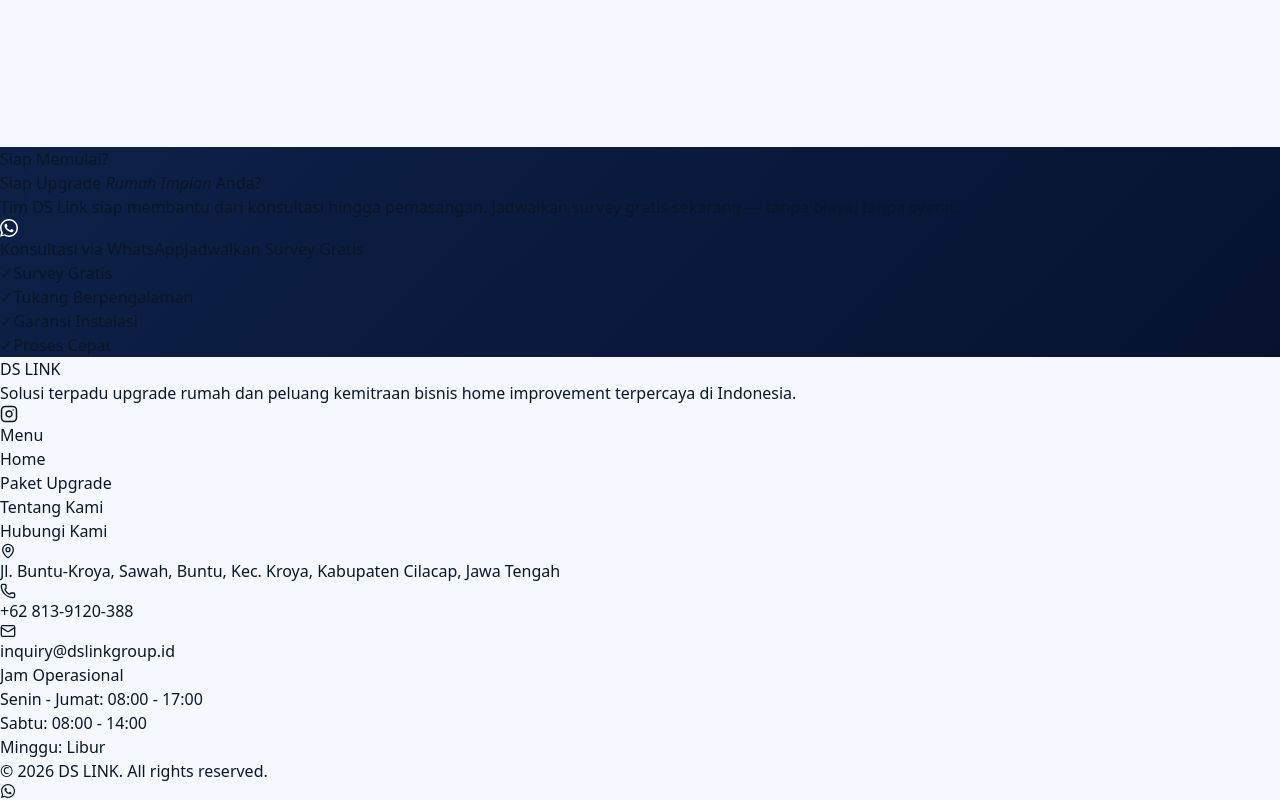
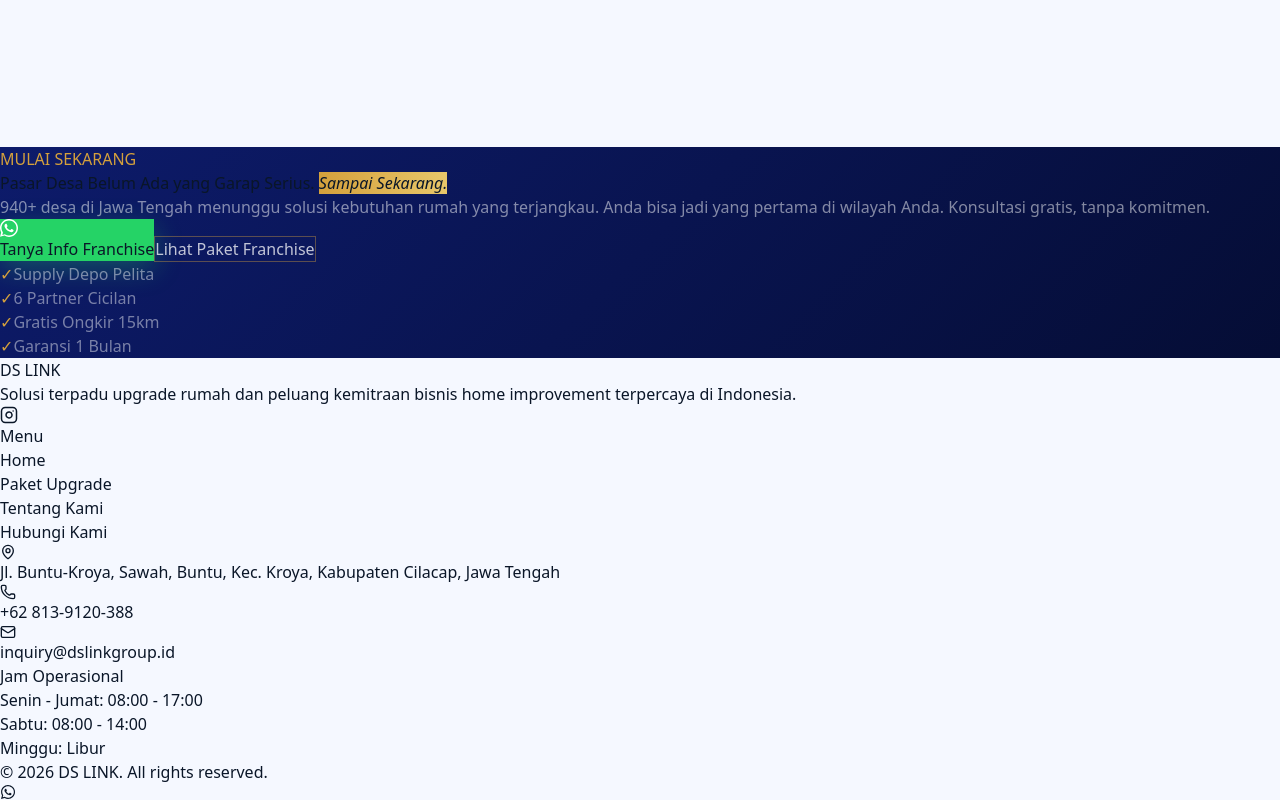
Before and after one commit to NdreNdre/dslink-demo, a React (Vite) app in the folder client/: page /about-us in a window 1280 px wide. Shown: the part 6966-7766 px from the top of the page. Built offline with nearby package versions, Linux system fonts and the light colour scheme.

Commit message:
revisi 3

```diff
--- a/client/src/modules/landing/about/components/section/CTASection.jsx
+++ b/client/src/modules/landing/about/components/section/CTASection.jsx
@@ -1,70 +1,114 @@
-import useReveal from "../../../../../shared/hooks/useReveal"
+import useReveal from '../../../../../shared/hooks/useReveal';
+import { useListPackageStore } from '../../../package/list/stores/listPackage.store';
 
 const trustItems = [
-  'Survey Gratis',
-  'Tukang Berpengalaman',
-  'Garansi Instalasi',
-  'Proses Cepat',
-]
+    'Supply Depo Pelita',
+    '6 Partner Cicilan',
+    'Gratis Ongkir 15km',
+    'Garansi 1 Bulan',
+];
 
 const WaIcon = () => (
     <svg width="18" height="18" viewBox="0 0 24 24" fill="white">
         <path d="M17.472 14.382c-.297-.149-1.758-.867-2.03-.967-.273-.099-.471-.148-.67.15-.197.297-.767.966-.94 1.164-.173.199-.347.223-.644.075-.297-.15-1.255-.463-2.39-1.475-.883-.788-1.48-1.761-1.653-2.059-.173-.297-.018-.458.13-.606.134-.133.298-.347.446-.52.149-.174.198-.298.298-.497.099-.198.05-.371-.025-.52-.075-.149-.669-1.612-.916-2.207-.242-.579-.487-.5-.669-.51-.173-.008-.371-.01-.57-.01-.198 0-.52.074-.792.372-.272.297-1.04 1.016-1.04 2.479 0 1.462 1.065 2.875 1.213 3.074.149.198 2.096 3.2 5.077 4.487.709.306 1.262.489 1.694.625.712.227 1.36.195 1.871.118.571-.085 1.758-.719 2.006-1.413.248-.694.248-1.289.173-1.413-.074-.124-.272-.198-.57-.347z"/>
         <path d="M12 0C5.373 0 0 5.373 0 12c0 2.127.555 4.126 1.528 5.858L.057 23.5l5.788-1.517A11.945 11.945 0 0012 24c6.627 0 12-5.373 12-12S18.627 0 12 0zm0 22c-1.854 0-3.6-.497-5.11-1.367l-.366-.217-3.436.9.917-3.347-.238-.386A9.947 9.947 0 012 12C2 6.477 6.477 2 12 2s10 4.477 10 10-4.477 10-10 10z"/>
     </svg>
-)
+);
 
 export default function CTASection() {
 
-
-  // const activeCategory = useListPackageStore((s) => s.activeCategory)
-  // console.log(activeCategory)
+    const activeCategory = useListPackageStore((s) => s.activeCategory);
+    const ref = useReveal();
 
     const handleWhatsapp = () => {
-      const phone = "6282119466523";
-      const message = `Halo, saya ingin berkonsultasi mengenai DS Link`;
+        const phone = "628139120388";
+        const message = `Halo DS Link, saya [nama] dari [lokasi]. [pesan]. No HP: [telepon]`;
         window.open(`https://wa.me/${phone}?text=${encodeURIComponent(message)}`, "_blank");
     };
 
-  const ref = useReveal()
+    const handleScrollFranchise = () => {
+        const element = document.getElementById("franchise");
+        element?.scrollIntoView({ behavior: "smooth" });
+    };
 
     return (
         <section
             className="relative py-20 px-5 md:px-10 lg:px-16 text-center overflow-hidden"
-      style={{ background: 'linear-gradient(135deg, #0D2148 0%, #071230 100%)' }}
+            style={{ background: "linear-gradient(135deg, #0D1B6B 0%, #050D35 100%)" }}
         >
-      {/* Glow */}
+            {/* Gold glow di tengah */}
             <div
-        className="absolute -top-24 left-1/2 -translate-x-1/2 w-[500px] md:w-[600px] h-[500px] md:h-[600px] pointer-events-none"
-        style={{ background: 'radial-gradient(circle, rgba(59,130,246,.15), transparent 70%)' }}
+                className="absolute -top-24 left-1/2 -translate-x-1/2 w-[500px] md:w-[700px] h-[500px] md:h-[700px] pointer-events-none"
+                style={{ background: "radial-gradient(circle, rgba(212,160,60,0.13), transparent 65%)" }}
+            />
+            {/* Navy glow bawah */}
+            <div
+                className="absolute bottom-0 left-1/2 -translate-x-1/2 w-[400px] h-[300px] pointer-events-none"
+                style={{ background: "radial-gradient(circle, rgba(26,58,143,0.3), transparent 70%)" }}
             />
 
             <div ref={ref} className="reveal relative z-10">
 
-        <p className="inline-flex items-center justify-center gap-2 text-blue-300/70 text-xs font-semibold tracking-[2px] uppercase mb-4">
-          Siap Memulai?
+                {/* Label */}
+                <p
+                    className="inline-flex items-center justify-center gap-2 text-xs font-semibold tracking-[2px] uppercase mb-4"
+                    style={{ color: "#D4A03C" }}
+                >
+                    MULAI SEKARANG
                 </p>
 
-        <h2 className="font-serif text-5xl font-bold text-white leading-snug max-w-2xl mx-auto">
-          Siap Upgrade{' '}
-          <em className="text-blue-300 not-italic">Rumah Impian</em>{' '}
-          Anda?
+                {/* Heading */}
+                <h2 className="text-3xl md:text-4xl lg:text-5xl font-bold text-white leading-snug max-w-2xl mx-auto">
+                    Pasar Desa Belum Ada yang Garap Serius.{" "}
+                    <em
+                        className="not-italic bg-clip-text text-transparent"
+                        style={{ backgroundImage: "linear-gradient(to right, #D4A03C, #E8C76A)" }}
+                    >
+                        Sampai Sekarang.
+                    </em>
                 </h2>
 
-        <p className="text-sm text-white/50 font-light leading-relaxed max-w-md mx-auto mt-4">
-          Tim DS Link siap membantu dari konsultasi hingga pemasangan.
-          Jadwalkan survey gratis sekarang — tanpa biaya, tanpa syarat.
+                {/* Subtext */}
+                <p className="text-sm font-light leading-relaxed max-w-md mx-auto mt-4" style={{ color: "rgba(255,255,255,0.5)" }}>
+                    940+ desa di Jawa Tengah menunggu solusi kebutuhan rumah yang terjangkau. Anda bisa jadi yang pertama di wilayah Anda. Konsultasi gratis, tanpa komitmen.
                 </p>
 
                 {/* Buttons */}
                 <div className="flex flex-col sm:flex-row gap-3.5 justify-center mt-10">
-          <button onClick={handleWhatsapp} className="flex items-center justify-center gap-2.5 bg-[#25D366] hover:bg-[#1aa854] text-white px-7 py-4 rounded-full text-sm font-semibold transition-all duration-200 shadow-[0_8px_28px_rgba(37,211,102,.3)] hover:-translate-y-0.5">
+
+                    {/* WhatsApp — tetap #25D366 sesuai spec */}
+                    <button
+                        onClick={handleWhatsapp}
+                        className="flex items-center justify-center gap-2.5 text-white px-7 py-4 rounded-full text-sm font-semibold transition-all duration-200 hover:-translate-y-0.5"
+                        style={{
+                            backgroundColor: "#25D366",
+                            boxShadow: "0 8px 28px rgba(37,211,102,0.3)",
+                        }}
+                        onMouseEnter={e => e.currentTarget.style.backgroundColor = "#1aa854"}
+                        onMouseLeave={e => e.currentTarget.style.backgroundColor = "#25D366"}
+                    >
                         <WaIcon />
-            Konsultasi via WhatsApp
+                        Tanya Info Franchise
                     </button>
 
-          <button className="bg-transparent text-white/80 border border-white/25 hover:border-blue-300 hover:text-blue-300 px-7 py-4 rounded-full text-sm font-normal transition-all duration-200">
-            Jadwalkan Survey Gratis
+                    {/* Secondary — Gold border */}
+                    <button
+                        onClick={handleScrollFranchise}
+                        className="bg-transparent px-7 py-4 rounded-full text-sm font-normal transition-all duration-200"
+                        style={{
+                            border: "1px solid rgba(212,160,60,0.4)",
+                            color: "rgba(255,255,255,0.75)",
+                        }}
+                        onMouseEnter={e => {
+                            e.currentTarget.style.borderColor = "#D4A03C";
+                            e.currentTarget.style.color = "#E8C76A";
+                        }}
+                        onMouseLeave={e => {
+                            e.currentTarget.style.borderColor = "rgba(212,160,60,0.4)";
+                            e.currentTarget.style.color = "rgba(255,255,255,0.75)";
+                        }}
+                    >
+                        Lihat Paket Franchise
                     </button>
                 </div>
 
@@ -73,9 +117,10 @@
                     {trustItems.map((item) => (
                         <div
                             key={item}
-              className="flex items-center gap-1.5 text-xs text-white/40 font-light"
+                            className="flex items-center gap-1.5 text-xs font-light"
+                            style={{ color: "rgba(255,255,255,0.45)" }}
                         >
-              <span className="text-blue-300 font-bold">✓</span>
+                            <span style={{ color: "#D4A03C" }} className="font-bold">✓</span>
                             {item}
                         </div>
                     ))}
@@ -83,5 +128,5 @@
 
             </div>
         </section>
-  )
+    );
 }
--- a/client/src/modules/landing/home/components/section/Hero.jsx
+++ b/client/src/modules/landing/home/components/section/Hero.jsx
@@ -143,7 +143,7 @@
                 ref={overlayRef}
                 className="absolute inset-0"
                 style={{
-                    background: "linear-gradient(to bottom, rgba(13,27,107,0.55) 0%, rgba(0,0,0,0.70) 60%, rgba(0,0,102,0.80) 100%)",
+                    background: "linear-gradient(to bottom, rgba(13,27,107,0.00) 0%, rgba(0,0,0,0.70) 60%, rgba(0,0,102,0.80) 100%)",
                     zIndex: 2
                 }}
             />
```
Lines whose indentation alone changed are shown as unchanged.
